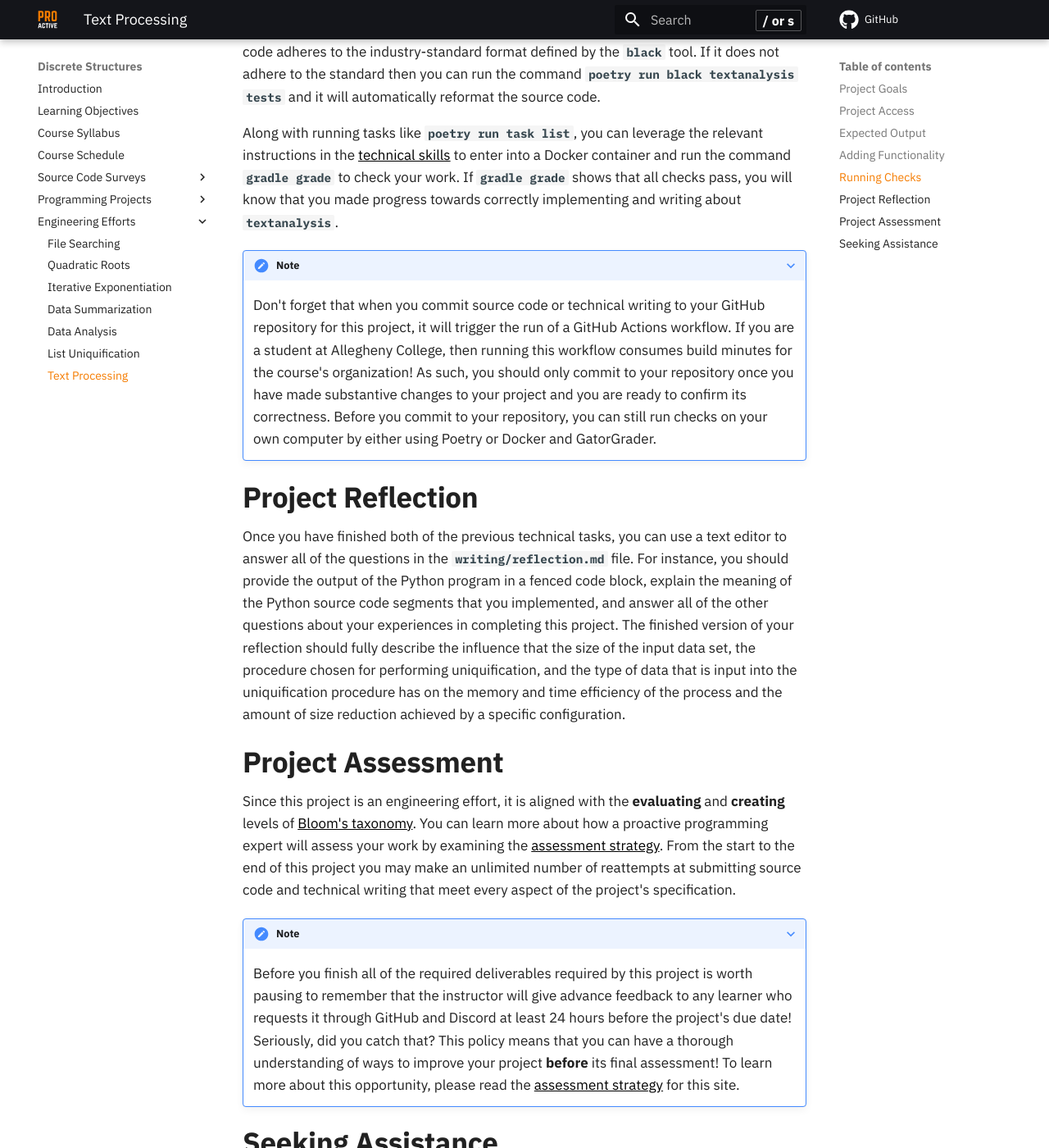
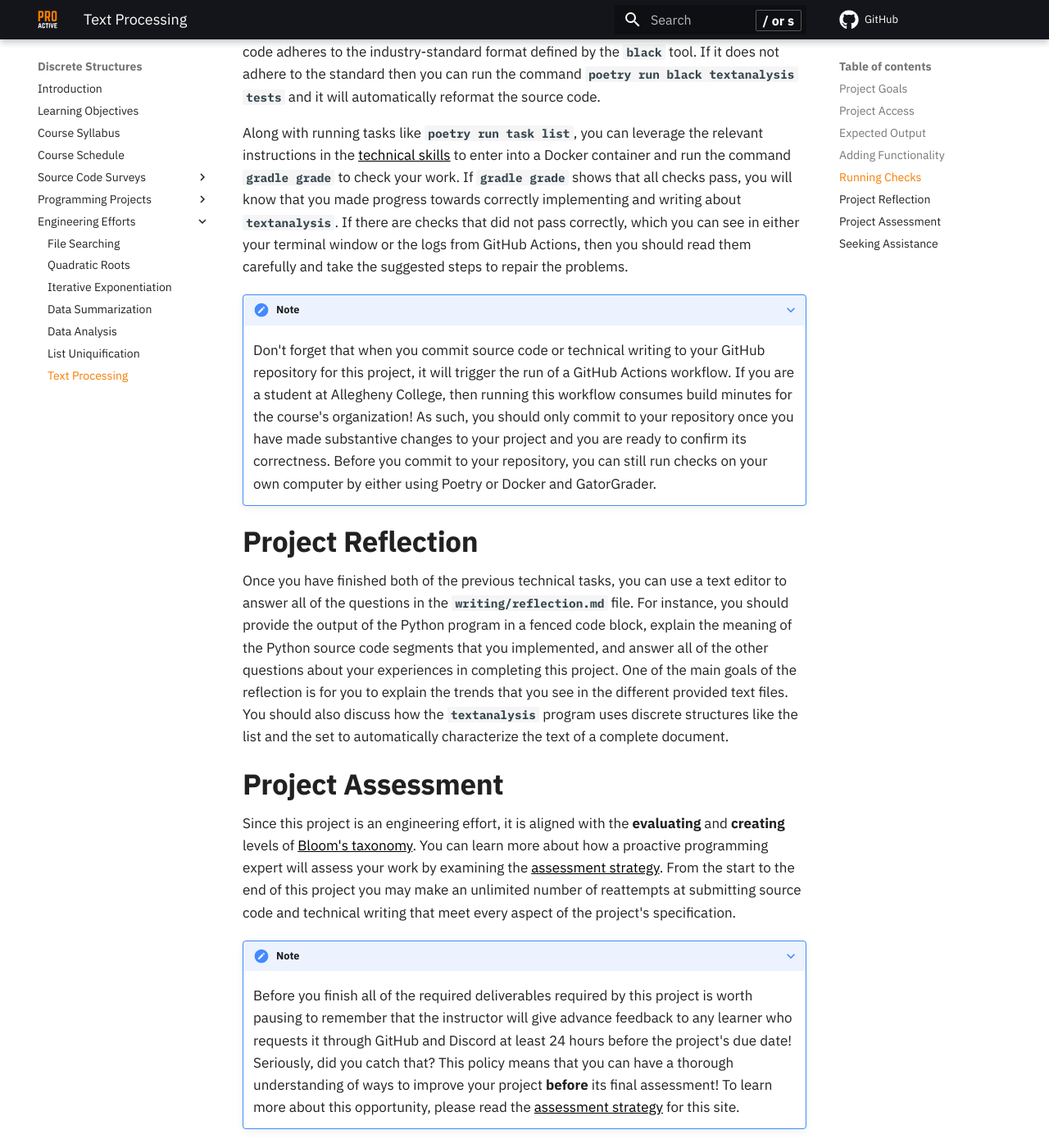
Before and after one commit to ProactiveProgrammers/www.proactiveprogrammers.com, an MkDocs documentation site: the page built from docs/discrete-structures/engineering-efforts/text-analysis.md, in a window 1280 px wide and 1400 px high, scrolled down 3462 px. Shown: the whole window at 82% size. Built offline with MkDocs 1.6.1 and Material for MkDocs 9.7.7, drawn with Linux system fonts in a browser that asks for light colours; comment, search, counter and statistics services are not loaded; some of the changed text lies outside the part shown.

Commit message:
Add the Project Reflection details to the text-analysis project.

```diff
--- a/docs/discrete-structures/engineering-efforts/text-analysis.md
+++ b/docs/discrete-structures/engineering-efforts/text-analysis.md
@@ -3,7 +3,7 @@
 ## Project Goals
 
 This engineering effort invites you to investigate how to use various discrete
-structures, such as the dictionary and the set, to analyze all of the text in a
+structures, such as the list and the set, to analyze all of the text in a
 file. This means that your program, called `textanalysis`, must complete tasks
 like (i) inputting a text file and storing its contents in a string, (ii)
 extracting the paragraphs from the text file, and (iii) extracting the words in
@@ -162,7 +162,10 @@ relevant instructions in the [technical
 skills](/proactive-skills/introduction-proactive-skills/) to enter into a Docker
 container and run the command `gradle grade` to check your work. If `gradle
 grade` shows that all checks pass, you will know that you made progress towards
-correctly implementing and writing about `textanalysis`.
+correctly implementing and writing about `textanalysis`. If there are checks
+that did not pass correctly, which you can see in either your terminal window or
+the logs from GitHub Actions, then you should read them carefully and take the
+suggested steps to repair the problems.
 
 ???+ note
 
@@ -182,11 +185,10 @@ editor to answer all of the questions in the `writing/reflection.md` file. For
 instance, you should provide the output of the Python program in a fenced code
 block, explain the meaning of the Python source code segments that you
 implemented, and answer all of the other questions about your experiences in
-completing this project. The finished version of your reflection should fully
-describe the influence that the size of the input data set, the procedure chosen
-for performing uniquification, and the type of data that is input into the
-uniquification procedure has on the memory and time efficiency of the process
-and the amount of size reduction achieved by a specific configuration.
+completing this project. One of the main goals of the reflection is for you to
+explain the trends that you see in the different provided text files. You should
+also discuss how the `textanalysis` program uses discrete structures like the
+list and the set to automatically characterize the text of a complete document.
 
 ## Project Assessment
 
```
